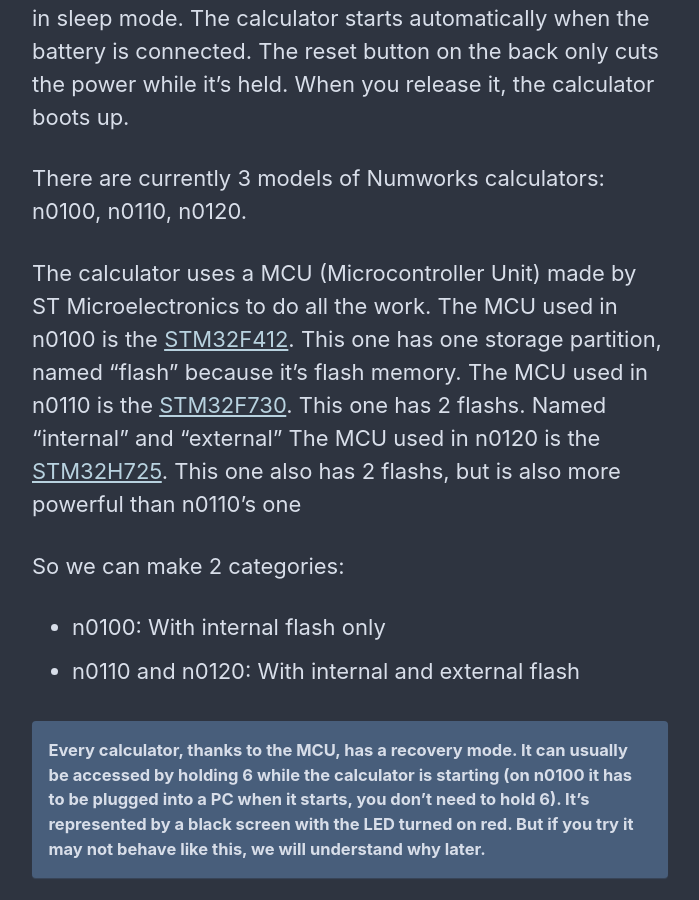
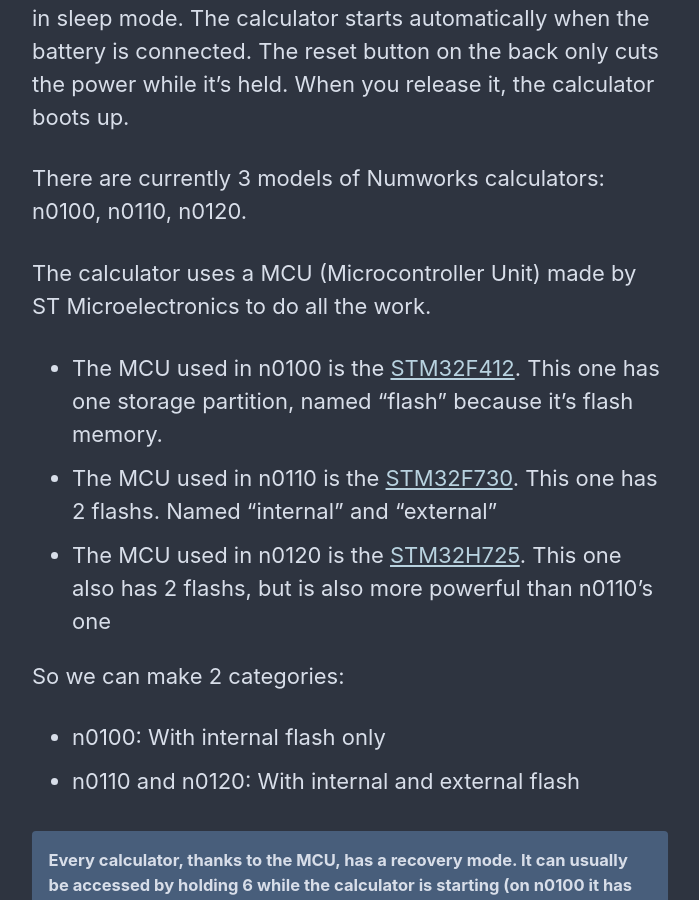
Before and after one commit to Omega-Numworks/Omega-Guide, a Jekyll site: the page built from _pages/en_US/how-does-it-work.md, in a window 1280 px wide and 900 px high, scrolled down 587 px. Shown: the whole window, without its empty margins (290-989 px from the left). Built offline with Jekyll 4.4.1, drawn with Linux system fonts in a browser that asks for light colours; comment, search, counter and statistics services are not loaded; some of the changed text lies outside the part shown.

Commit message:
Update how-does-it-work.md

```diff
--- a/_pages/en_US/how-does-it-work.md
+++ b/_pages/en_US/how-does-it-work.md
@@ -12,9 +12,9 @@
 There are currently 3 models of Numworks calculators: n0100, n0110, n0120.
 
 The calculator uses a MCU (Microcontroller Unit) made by ST Microelectronics to do all the work.
-The MCU used in n0100 is the [STM32F412](https://www.st.com/en/microcontrollers-microprocessors/stm32f412.html). This one has one storage partition, named "flash" because it's flash memory.
-The MCU used in n0110 is the [STM32F730](https://www.st.com/en/microcontrollers-microprocessors/stm32f730r8.html). This one has 2 flashs. Named "internal" and "external"
-The MCU used in n0120 is the [STM32H725](https://www.st.com/en/microcontrollers-microprocessors/stm32h725-735.html). This one also has 2 flashs, but is also more powerful than n0110's one
+- The MCU used in n0100 is the [STM32F412](https://www.st.com/en/microcontrollers-microprocessors/stm32f412.html). This one has one storage partition, named "flash" because it's flash memory.
+- The MCU used in n0110 is the [STM32F730](https://www.st.com/en/microcontrollers-microprocessors/stm32f730r8.html). This one has 2 flashs. Named "internal" and "external"
+- The MCU used in n0120 is the [STM32H725](https://www.st.com/en/microcontrollers-microprocessors/stm32h725-735.html). This one also has 2 flashs, but is also more powerful than n0110's one
 
 So we can make 2 categories:
 - n0100: With internal flash only
@@ -35,9 +35,9 @@
 The internal flash used to store a simple program that just starts the firmware installed in the external flash. But nowdays, since Epsilon 16, it's more complicated:
 
 Since Epsilon 16, the internal flash now contains a bootloader that is used to lock the calculator.
-**How does it do that ?** It check is the firmware installed is signed by Numworks, if it isn't, the bootloader does't start the firmware.
-**Can't the recovery mode help ?** Numworks thought about that, they configured the MCU to prevent writing in the internal flash and they put a message to tell that it's in recovery mode while it acually isn't.
-**Why isn't the n0100 locked ?** The n0100 has only one flash, and may need to be updated. So locking it was stupid as it would prevent updating it without special debugging tools.
+- **How does it do that ?** It check is the firmware installed is signed by Numworks, if it isn't, the bootloader does't start the firmware.
+- **Can't the recovery mode help ?** Numworks thought about that, they configured the MCU to prevent writing in the internal flash and they put a message to tell that it's in recovery mode while it acually isn't.
+- **Why isn't the n0100 locked ?** The n0100 has only one flash, and may need to be updated. So locking it was stupid as it would prevent updating it without special debugging tools.
 
 Now that we know how Numworks uses the calculator, let's know how custom firmwares use it.
 {: .notice--info}
@@ -49,6 +49,7 @@
 Delta introduced external apps, which were then reused in Omega. They are installed in the external flash alongside the firmware. A similar system has been added to Epsilon later.
 
 But everything changed when custom bootloaders were released alongside with Phi.
+
 Most custom bootloaders contains more features like being able to have 2 firmwares stored on the external flash and starting one or another. And preventing writing over the internal flash from the firmware
 
 Now that you understand how the internal flash works, let's understand how Phi works
```
